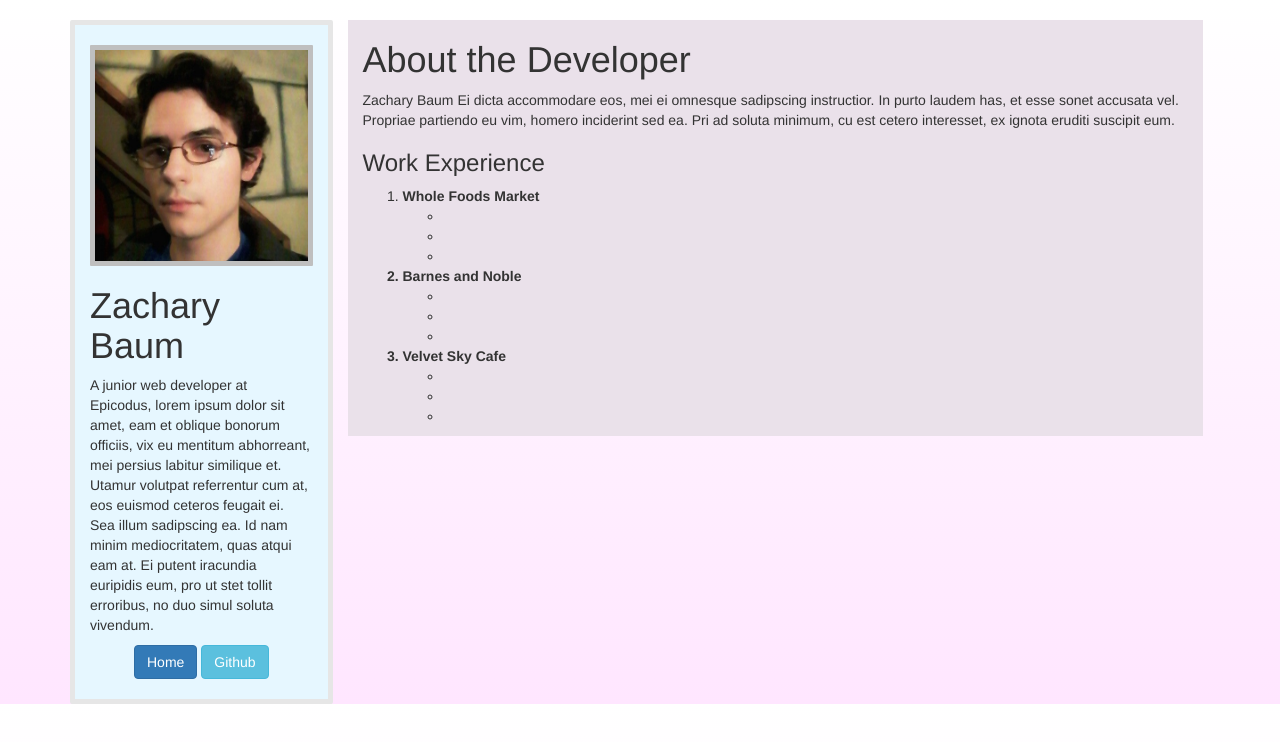
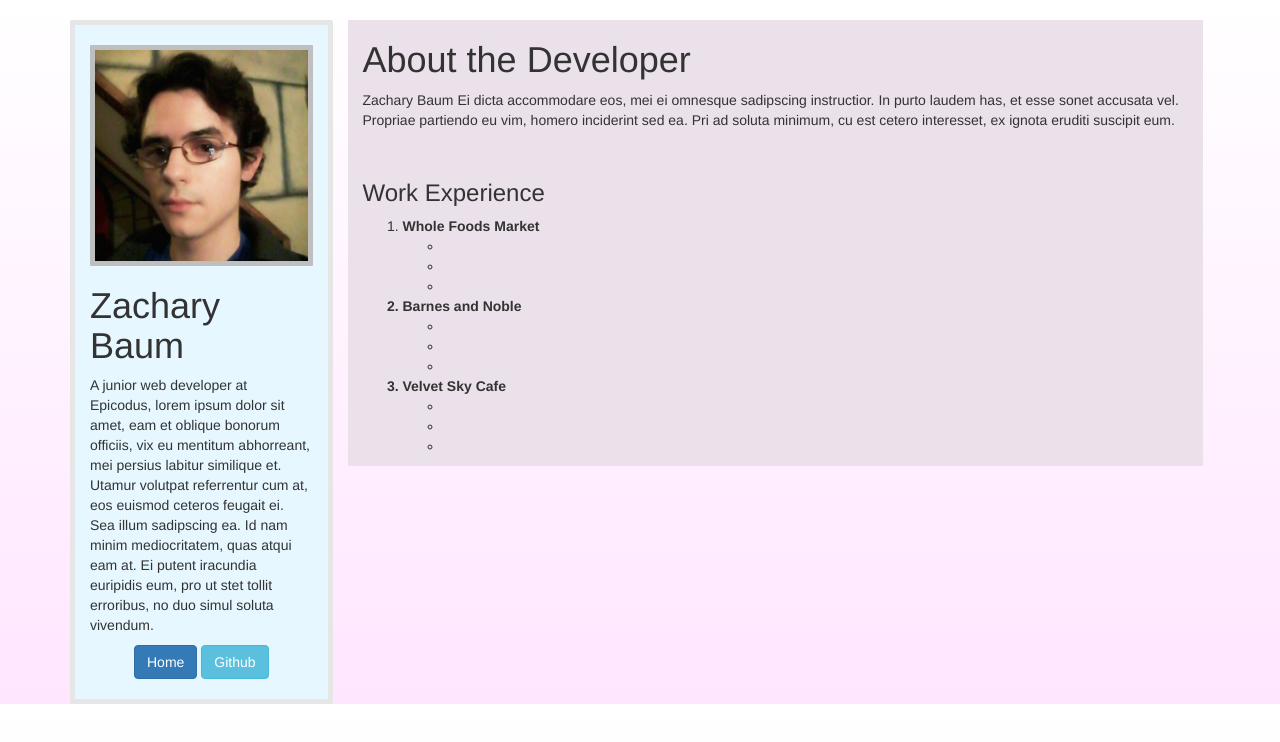
Before and after one commit to Lazuli42/portfolio, a plain HTML site: page about.html in a window 1280 px wide. Drawn offline with nearby package versions, Linux system fonts and the light colour scheme.

Commit message:
add to about page

```diff
--- a/css/styles.css
+++ b/css/styles.css
@@ -63,7 +63,3 @@ max-width: 300px;
   border-radius: 2px;
   height: 100%;
 }
-
-@media screen and (min-width 991px)
-.col-md-12 {margin-bottom: 10px; }
-}
```
Also changed, not shown: about.html (+1 -0 lines).
